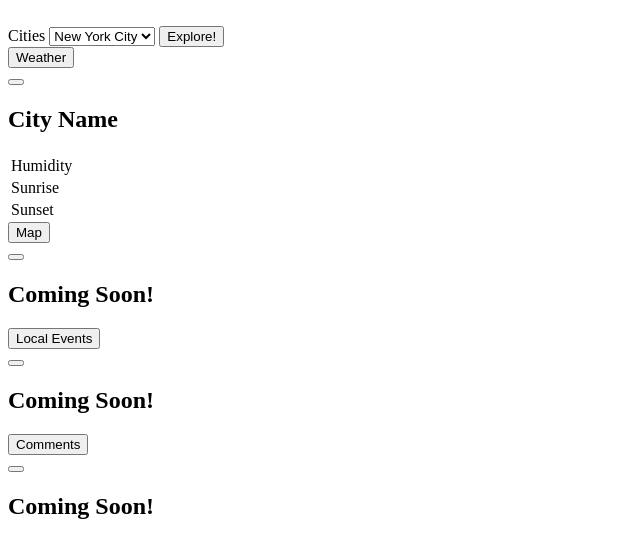
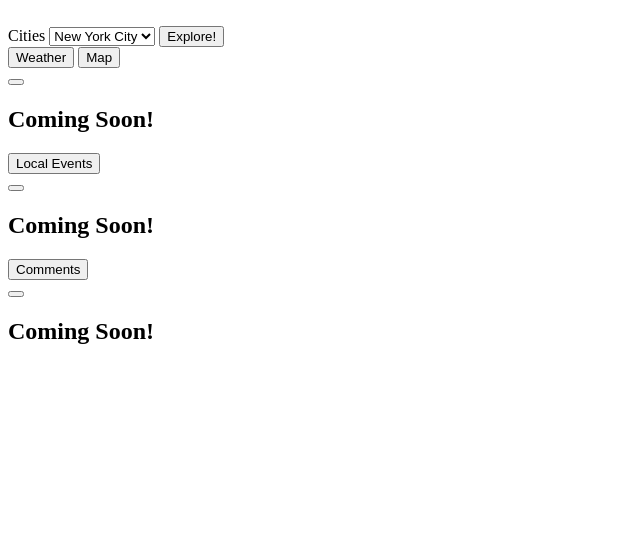
Before and after one commit to idahladky/flaneurApp, a plain HTML site: page index.html in a window 1280 px wide. Shown: the whole page, without its empty margins (0-640 px from the left). Drawn offline with nearby package versions, Linux system fonts and the light colour scheme.

Commit message:
weather modal buttons working

```diff
--- a/app.js
+++ b/app.js
@@ -105,6 +105,14 @@ $(() => {
         )
     })
 
-    // open and close modal
+    // open modals
+    $("#weather").on("click", () => {
+        $("#weather-modal").css("display", "block")
+    })
+    // code for the rest of the buttons
 
+    // close modals
+    $(".close-button").on("click", () => {
+        $(".modals").css("display", "none")
+    })
 })
--- a/index.html
+++ b/index.html
@@ -38,8 +38,8 @@
     <div class="container">
 
         <!-- weather button -->
-        <button id="weather" class="modals">Weather</button>
-        <div id="weather-modal">
+        <button id="weather">Weather</button>
+        <div class="modals" id="weather-modal">
             <button class="close-button"></button>
             <div id="weather-modal-textbox">
                 <h2 class="city-name">City Name</h2>
@@ -63,8 +63,8 @@
         </div>
 
         <!-- map button -->
-        <button id="map" class="modals">Map</button>
-        <div id="map-modal">
+        <button id="map">Map</button>
+        <div class="modals" id="map-modal">
             <button class="close-button"></button>
             <div id="map-modal-textbox">
                 <h2>Coming Soon!</h2>
@@ -72,8 +72,8 @@
         </div>
 
         <!-- local event button -->
-        <button id="events" class="modals">Local Events</button>
-        <div id="events-modal">
+        <button id="events">Local Events</button>
+        <div class="modals" id="events-modal">
             <button class="close-button"></button>
             <div id="events-modal-textbox">
                 <h2>Coming Soon!</h2>
@@ -81,8 +81,8 @@
         </div>
 
         <!-- comments button -->
-        <button id="comments" class="modals">Comments</button>
-        <div id="comments-modal">
+        <button id="comments">Comments</button>
+        <div class="modals" id="comments-modal">
             <button class="close-button"></button>
             <div id="comments-modal-textbox">
                 <h2>Coming Soon!</h2>
--- a/style.css
+++ b/style.css
@@ -0,0 +1,4 @@
+#weather-modal {
+    display: none;
+    border: #000 solid 1px;
+}
```
